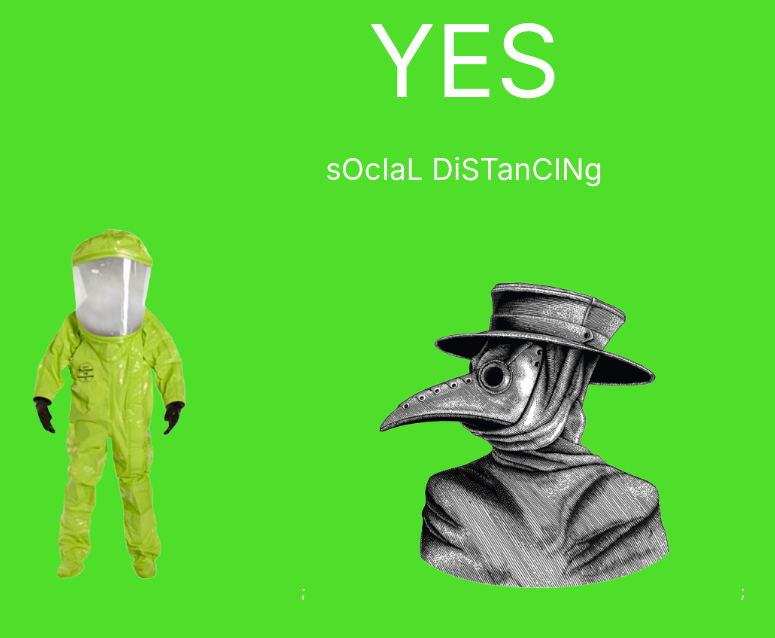
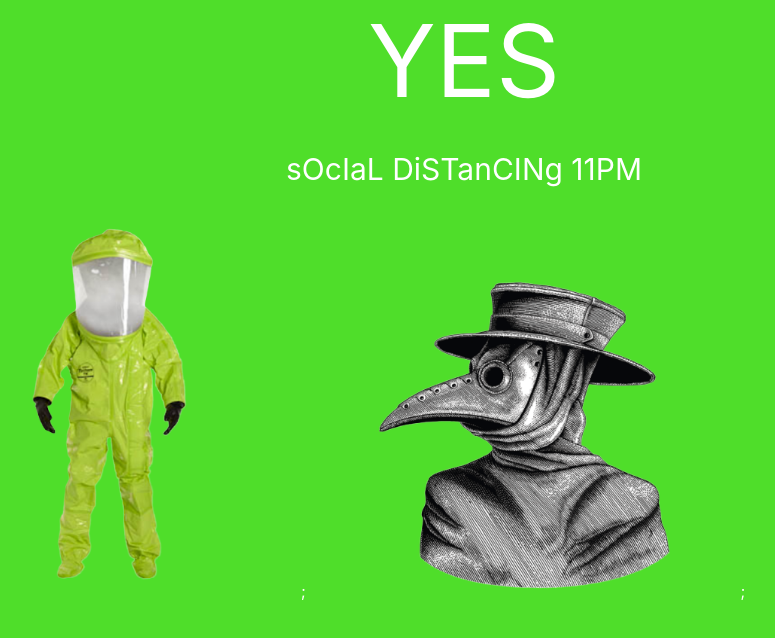
Before and after one commit to davidbarrette/IsFairmountThrowing, a React (Create React App) app: page / in a window 1280 px wide. Shown: the top 638 px of the page, without its empty margins (176-951 px from the left). Built offline with nearby package versions, Linux system fonts and the light colour scheme.

Commit message:
added time

```diff
--- a/src/App.js
+++ b/src/App.js
@@ -14,7 +14,7 @@ class App extends React.Component {
     super(props);
     this.state = {
       throwing: true,
-      date: "sOcIaL DiSTanCINg"
+      date: "sOcIaL DiSTanCINg 11PM"
     }
   }
 
```
